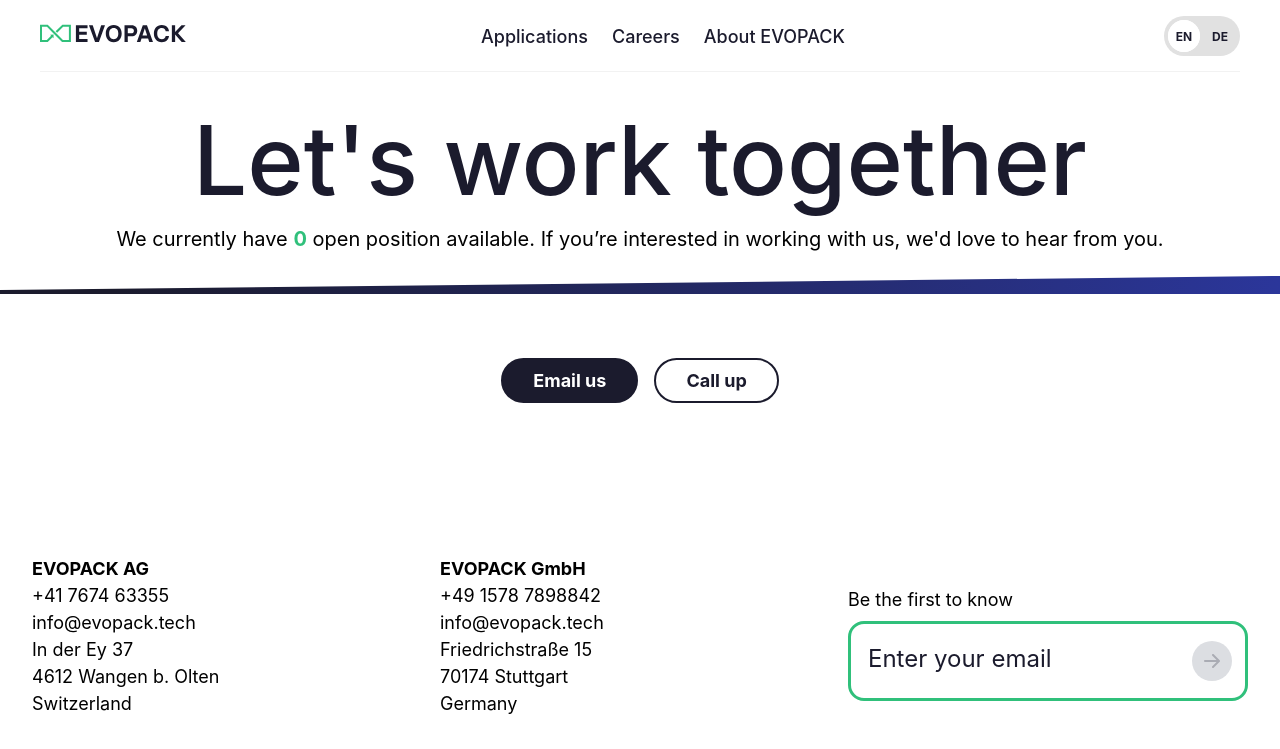
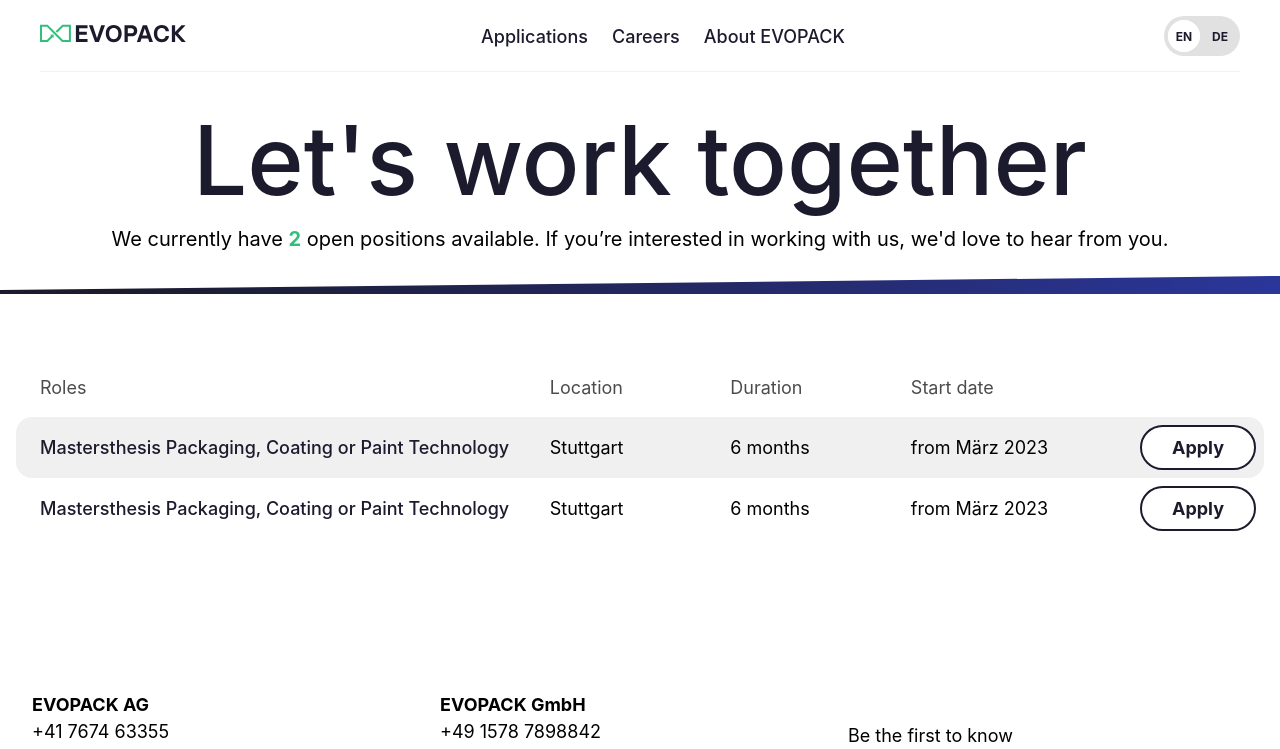
Before and after one commit to evopackag/evopack-next-ui, a Next.js app: page /careers in a window 1280 px wide. Shown: the top 749 px of the page. Built offline with nearby package versions, Linux system fonts and the light colour scheme.

Commit message:
FEAT: Added JobPostings Grid

```diff
--- /dev/null
+++ b/components/JobPosting/JobPosting.tsx
@@ -0,0 +1,62 @@
+import useViewportSize from "../../hooks/useViewportSize/useViewportSize";
+import Heading, { HeadingSizes } from "../base/Heading/Heading";
+import Text, { TextColour, TextSize, TextWeight } from "../base/Text/Text";
+import styles from "./styles.module.scss";
+import Link, { ButtonLevel } from "../base/Link/Link";
+import VerticalSpacing, { SpacingSizes } from "../base/Spacing/VerticalSpacing";
+
+interface IProps {
+  href: string;
+  buttonText?: string;
+  role: string;
+  location: string;
+  duration: string;
+  startDate: string;
+}
+
+const JobPosting = ({
+  href,
+  buttonText = "Apply",
+  role,
+  location,
+  duration,
+  startDate,
+}: IProps) => {
+  const isMobile = useViewportSize(1024);
+
+  if (isMobile) {
+    return (
+      <li className={styles.jobPosting}>
+        <Heading level="h3" size={HeadingSizes.sm}>
+          {role}
+        </Heading>
+        <VerticalSpacing size={SpacingSizes.xxxs8px} />
+        <div className="col">
+          <Text>{location}</Text>
+          <Text>
+            {duration}&nbsp;{startDate}
+          </Text>
+        </div>
+        <VerticalSpacing size={SpacingSizes.md24px} />
+        <Link level={ButtonLevel.secondaryBlue} href={href} buttonStyle>
+          {buttonText}
+        </Link>
+      </li>
+    );
+  }
+  return (
+    <li className={styles.jobPosting}>
+      <Heading level="h3" size={HeadingSizes.xxs}>
+        {role}
+      </Heading>
+      <Text>{location}</Text>
+      <Text>{duration}</Text>
+      <Text>{startDate}</Text>
+      <Link level={ButtonLevel.secondaryBlue} buttonStyle>
+        {buttonText}
+      </Link>
+    </li>
+  );
+};
+
+export default JobPosting;
--- /dev/null
+++ b/components/JobPosting/styles.module.css
@@ -0,0 +1,36 @@
+.jobPosting {
+  display: flex;
+  flex-direction: column;
+  justify-content: center;
+  align-items: center;
+  width: 100%;
+  border-radius: 0;
+  text-align: center;
+  list-style: none;
+  padding: 1rem 0;
+}
+.jobPosting:nth-of-type(odd) {
+  background-color: var(--light-grey-background);
+}
+
+@media screen and (min-width: 1024px) {
+  .jobPosting {
+    display: grid;
+    grid-template-columns: minmax(160px, 3fr) minmax(160px, 1fr) minmax(160px, 1fr) minmax(160px, 1fr) minmax(160px, 1fr);
+    gap: 1rem;
+    align-items: center;
+    border-radius: 1rem;
+    padding: 0.5rem 0.5rem 0.5rem 1.5rem;
+    justify-content: space-between;
+    text-align: start;
+  }
+  .jobPosting a {
+    margin-left: auto;
+  }
+  .jobPosting:nth-of-type(odd) {
+    background-color: unset;
+  }
+  .jobPosting:nth-of-type(even) {
+    background-color: var(--light-grey-background);
+  }
+}
--- /dev/null
+++ b/components/JobPosting/styles.module.scss
@@ -0,0 +1,40 @@
+.jobPosting {
+  display: flex;
+  flex-direction: column;
+  justify-content: center;
+  align-items: center;
+  width: 100%;
+  border-radius: 0;
+  text-align: center;
+  list-style: none;
+  padding: 1rem 0;
+
+  &:nth-of-type(odd) {
+    background-color: var(--light-grey-background);
+  }
+}
+
+@media screen and (min-width: 1024px) {
+  .jobPosting {
+    display: grid;
+    grid-template-columns: minmax(160px, 3fr) minmax(160px, 1fr) minmax(160px, 1fr) minmax(160px, 1fr) minmax(160px, 1fr);
+    gap: 1rem;
+    align-items: center;
+    border-radius: 1rem;
+    padding: 0.5rem 0.5rem 0.5rem 1.5rem;
+    justify-content: space-between;
+    text-align: start;
+
+    & a {
+      margin-left: auto;
+    }
+
+    &:nth-of-type(odd) {
+      background-color: unset;
+    }
+
+    &:nth-of-type(even) {
+      background-color: var(--light-grey-background);
+    }
+  }
+}
--- a/data.js
+++ b/data.js
@@ -306,9 +306,31 @@
     ],
     careers: {
       heading: "Let's work together",
-      subheading: "We currently have 1 open position available. If you’re interested in working with us, we'd love to hear from you.",
+      subheading: "We currently have 1 open positions available. If you’re interested in working with us, we'd love to hear from you.",
       primaryButtonText: "Email us",
-      secondaryButtonText: "Call up"
+      secondaryButtonText: "Call up",
+      jobsGridHeadings: {
+          roles: "Roles",
+        location: "Location",
+        duration: "Duration",
+        startDate: "Start date"
+      },
+      jobs: [
+        {role: "Mastersthesis Packaging, Coating or Paint Technology",
+        location: "Stuttgart",
+        duration: "6 months",
+        startDate: "from März 2023",
+        href: "https://de.indeed.com/cmp/Evopack-2/jobs?jk=21353f281a9bbe16&start=0&clearPrefilter=1",
+        buttonText: "Apply"
+        },
+        {role: "Mastersthesis Packaging, Coating or Paint Technology",
+        location: "Stuttgart",
+        duration: "6 months",
+        startDate: "from März 2023",
+        href: "https://de.indeed.com/cmp/Evopack-2/jobs?jk=3532dba29b0df24a&start=0&clearPrefilter=1",
+        buttonText: "Apply"
+        }
+      ]
     },
     about: {
       heading: "About EVOPACK",
@@ -621,9 +643,31 @@
     ],
     careers: {
       heading: "Arbeite mit uns",
-      subheading: "Wir haben derzeitig 1 offene Stelle. Falls du Interesse an Zusammenarbeit hast, würden wir uns freuen, von Dir zu hören.",
+      subheading: "Wir haben derzeitig 1 offene Stellen. Falls du Interesse an Zusammenarbeit hast, würden wir uns freuen, von Dir zu hören.",
       primaryButtonText: "E-Mail schreiben",
-      secondaryButtonText: "Anrufen"
+      secondaryButtonText: "Anrufen",
+      jobsGridHeadings: {
+        roles: "Rolle",
+      location: "Ort",
+      duration: "Dauer",
+      startDate: "Anfang"
+    },
+      jobs: [
+        {role: "Bachelor- / Masterthesis: Verpackungs- oder Farb- & Lacktechnik",
+        location: "Stuttgart",
+        duration: "6 Monate",
+        startDate: "ab März 2023",
+        href: "https://de.indeed.com/cmp/Evopack-2/jobs?jk=21353f281a9bbe16&start=0&clearPrefilter=1",
+        buttonText: "Bewerben"
+        },
+        {role: "Bachelor- / Masterthesis: Verpackungs- oder Farb- & Lacktechnik",
+        location: "Stuttgart",
+        duration: "6 Monate",
+        startDate: "ab März 2023",
+        href: "https://de.indeed.com/cmp/Evopack-2/jobs?jk=3532dba29b0df24a&start=0&clearPrefilter=1",
+        buttonText: "Bewerben"
+        }
+      ]
     },
     about: {
       heading: "Über Evopack",
--- a/pages/careers/Careers.module.css
+++ b/pages/careers/Careers.module.css
@@ -6,6 +6,7 @@
   min-height: auto;
   display: flex;
   flex-direction: column;
+  justify-content: center;
 }
 .careers__ctas {
   margin-top: 4rem;
@@ -16,7 +17,36 @@
 .careers__heroSectionHeading {
   width: fit-content;
 }
+.careers__jobsGrid {
+  display: flex;
+  flex-direction: column;
+  width: 100%;
+  max-width: 1440px;
+  padding: 0 1rem;
+  margin: auto;
+  align-items: center;
+  justify-content: center;
+}
+.careers__jobsGridHeadings {
+  display: grid;
+  grid-template-columns: minmax(160px, 3fr) minmax(160px, 1fr) minmax(160px, 1fr) minmax(160px, 1fr) minmax(160px, 1fr);
+  gap: 1rem;
+  list-style: none;
+  width: 100%;
+  padding: 3rem 0.5rem 1rem 1.5rem;
+  justify-content: space-between;
+  text-align: start;
+}
 
+@media screen and (max-width: 1024px) {
+  .careers__jobsGrid {
+    margin: 0;
+    padding: 0;
+  }
+  .careers__jobsGridHeadings {
+    display: none;
+  }
+}
 @media screen and (max-width: 450px) {
   .careers__ctas {
     flex-direction: row;
--- a/pages/careers/Careers.module.scss
+++ b/pages/careers/Careers.module.scss
@@ -8,6 +8,7 @@
     min-height: auto;
     display: flex;
     flex-direction: column;
+    justify-content: center;
   }
 
   &__ctas {
@@ -18,6 +19,45 @@
   }
   &__heroSectionHeading {
     width: fit-content;
+  }
+
+  &__jobsGrid {
+    display: flex;
+    flex-direction: column;
+    width: 100%;
+    max-width: 1440px;
+    padding: 0 1rem;
+    margin: auto;
+    align-items: center;
+    justify-content: center;
+
+    // &:nth-of-child(even) {
+    //   background-color: var(--light-grey-background);
+    // }
+
+    &Headings {
+      display: grid;
+    grid-template-columns: minmax(160px, 3fr) minmax(160px, 1fr) minmax(160px, 1fr) minmax(160px, 1fr) minmax(160px, 1fr);
+    gap: 1rem;
+      list-style: none;
+      width: 100%;
+      padding: 3rem 0.5rem 1rem 1.5rem;
+    justify-content: space-between;
+    text-align: start;
+    }
+  }
+}
+
+@media screen and (max-width: 1024px) {
+  .careers {
+    &__jobsGrid {
+      margin: 0;
+      padding: 0;
+
+      &Headings {
+        display: none;
+      }
+    }
   }
 }
 
--- a/pages/careers/index.tsx
+++ b/pages/careers/index.tsx
@@ -18,6 +18,7 @@
 import useSWR from "swr";
 
 import { wData } from "../../data";
+import JobPosting from "../../components/JobPosting/JobPosting";
 
 const fetcher = (url: any) => fetch(url).then((res) => res.json());
 
@@ -28,8 +29,10 @@
 
   const numberOfJobs = [];
 
-  const { heading, subheading, primaryButtonText, secondaryButtonText } =
+  const { heading, subheading, jobs, jobsGridHeadings } =
     props[language].careers;
+
+  console.log(heading);
 
   //Handle the error state
   if (!props) return <div>Failed to load data..</div>;
@@ -40,7 +43,9 @@
       <Header />
       <VerticalSpacing size={SpacingSizes.xxxl64px} />
       <div className="row">
-        <section className="careers__heroSection width-100 col-xs-12 center-xs">
+        <section
+          className={`${styles.careers__heroSection} width-100 col-xs-12 center-xs`}
+        >
           <div className="col width-100 center-xs middle-xs align-center padding-horizontal-4 careers__heroContent">
             <div className="col width-100 center-xs  careers__heroSectionHeading align-center center-text">
               <VerticalSpacing size={SpacingSizes.md24px} />
@@ -57,7 +62,7 @@
                 {subheading.split(" ").slice(0, 3).join(" ")}
                 &nbsp;
                 <strong style={{ color: "var(--primary-green)" }}>
-                  {numberOfJobs.length}
+                  {jobs.length}
                 </strong>
                 &nbsp;
                 {subheading
@@ -75,38 +80,31 @@
           {/* <div className="col careers__ctas">
             <Link href="mailto:info@evopack.tech">Email Us</Link>
           </div> */}
-          <div
-            className={`${styles.careers__ctas} row justify-center middle-xs padding-horizontal-4`}
-          >
-            {/* <Button
-              label="Email Us"
-              type="secondary-blue-filled"
+          <VerticalSpacing size={SpacingSizes.lg32px} />
+          <ul className={styles.careers__jobsGrid}>
+            {jobsGridHeadings && (
+              <li className={styles.careers__jobsGridHeadings}>
+                <Text opacity="0.7">{jobsGridHeadings.roles}</Text>
+                <Text opacity="0.7">{jobsGridHeadings.location}</Text>
+                <Text opacity="0.7">{jobsGridHeadings.duration}</Text>
+                <Text opacity="0.7">{jobsGridHeadings.startDate}</Text>
+              </li>
+            )}
 
-              // handleClick={handleCTAClick}
-            />
-            <Spacing size="xs" />
-            <Button
-              label="Call up"
-              type="secondary-blue"
-
-              // handleClick={handleCTAClick}
-            /> */}
-            <VerticalSpacing size={SpacingSizes.md24px} />
-            <Link
-              level={ButtonLevel.primary}
-              buttonStyle
-              href="mailto:info@evopack.tech"
-            >
-              {primaryButtonText}
-            </Link>
-            <Link
-              level={ButtonLevel.secondaryBlue}
-              buttonStyle
-              href="tel:+41767463355"
-            >
-              {secondaryButtonText}
-            </Link>
-          </div>
+            {jobs &&
+              jobs.map((job: any) => {
+                return (
+                  <JobPosting
+                    duration={job.duration}
+                    href={job.href}
+                    location={job.location}
+                    role={job.role}
+                    startDate={job.startDate}
+                    buttonText={job.buttonText}
+                  />
+                );
+              })}
+          </ul>
           <VerticalSpacing size={SpacingSizes.md24px} />
         </section>
       </div>
--- a/styles/stylesystem.scss
+++ b/styles/stylesystem.scss
@@ -67,6 +67,7 @@
     #2c2c59 105.1%
   );
   --light-grey: #c4c4c4;
+  --light-grey-background: #F0F0F0;
   --mobile: 450px;
   --tablet: 768px;
   --desktop: 1024px;
```
Also changed, not shown: pages/api/EvopackContent.json (+17 -1 lines).
